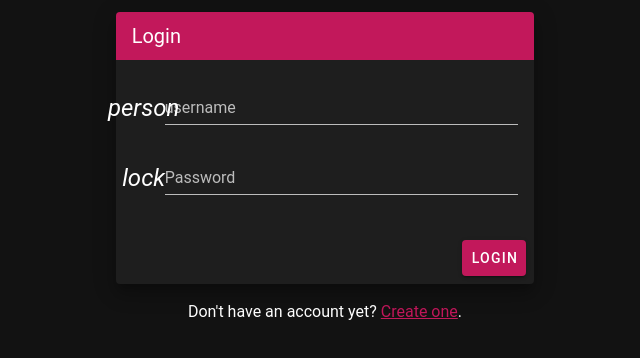
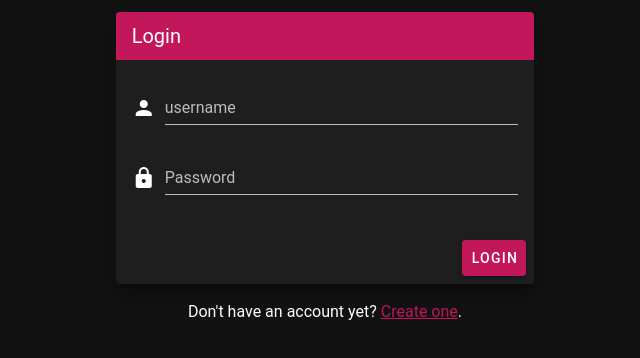
Before and after one commit to star-jay/fobbage, a Vue app: page /login in a window 1280 px wide. Shown: the top 358 px of the page, without its empty margins (315-955 px from the left). Built offline with nearby package versions, Linux system fonts and the light colour scheme; no server answers; what vue-moment would draw is missing.

Commit message:
fix icons

```diff
--- a/src/components/NavigationBar.vue
+++ b/src/components/NavigationBar.vue
@@ -18,7 +18,7 @@
           icon
           v-on="on"
         >
-          <v-icon>person</v-icon>
+          <v-icon>mdi-account</v-icon>
         </v-btn>
       </template>
 
--- a/src/components/pages/Login.vue
+++ b/src/components/pages/Login.vue
@@ -10,14 +10,14 @@
             <v-form @submit.prevent="login" id="login">
               <v-text-field
                 v-model="form.username"
-                prepend-icon="person"
+                prepend-icon="mdi-account"
                 name="username"
                 label="username"
                 autocomplete="username"
                 type="username"></v-text-field>
               <v-text-field
                 v-model="form.password"
-                prepend-icon="lock"
+                prepend-icon="mdi-lock"
                 name="password"
                 label="Password"
                 id="password"
```
